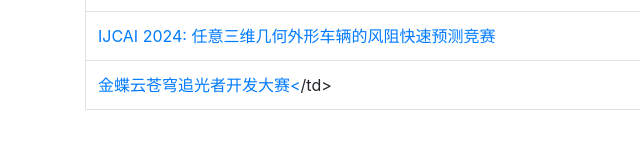
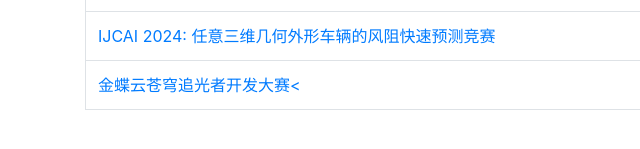
Before and after one commit to PokerFace128/HAT-Billboard, a plain HTML site: page index.html in a window 1280 px wide. Shown: the part 537-686 px from the top of the page, 0-640 px from the left. Drawn offline with nearby package versions, Linux system fonts and the light colour scheme.

Commit message:
Update index.html

```diff
--- a/index.html
+++ b/index.html
@@ -48,7 +48,7 @@
                             <td>2024-07-08</td>
                         </tr>
                         <tr>
-                            <td><a href="https://dev.kingdee.com/active/competition/2024">金蝶云苍穹追光者开发大赛<</a>/td>
+                            <td><a href="https://dev.kingdee.com/active/competition/2024">金蝶云苍穹追光者开发大赛<</a></td>
                             <td>企业/创新 4月-6月</td>
                         </tr>
                     </tbody>
```
